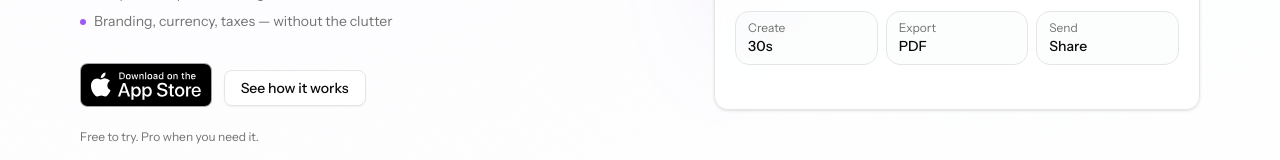
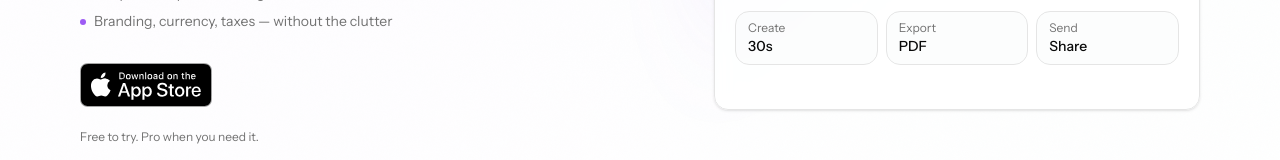
Before and after one commit to hoootan/invoicent-landing, a Next.js app: page / in a window 1280 px wide. Shown: the part 521-681 px from the top of the page. Built offline with nearby package versions, Linux system fonts and the light colour scheme.

Commit message:
ui: remove hero secondary link

```diff
--- a/src/app/page.tsx
+++ b/src/app/page.tsx
@@ -189,9 +189,6 @@ export default function HomePage() {
                   <AppStoreBadge variant="white" />
                 </div>
 
-                <Button variant="outline" asChild>
-                  <a href="#how">See how it works</a>
-                </Button>
               </div>
 
               <p className="mt-4 text-xs text-muted-foreground">
```
